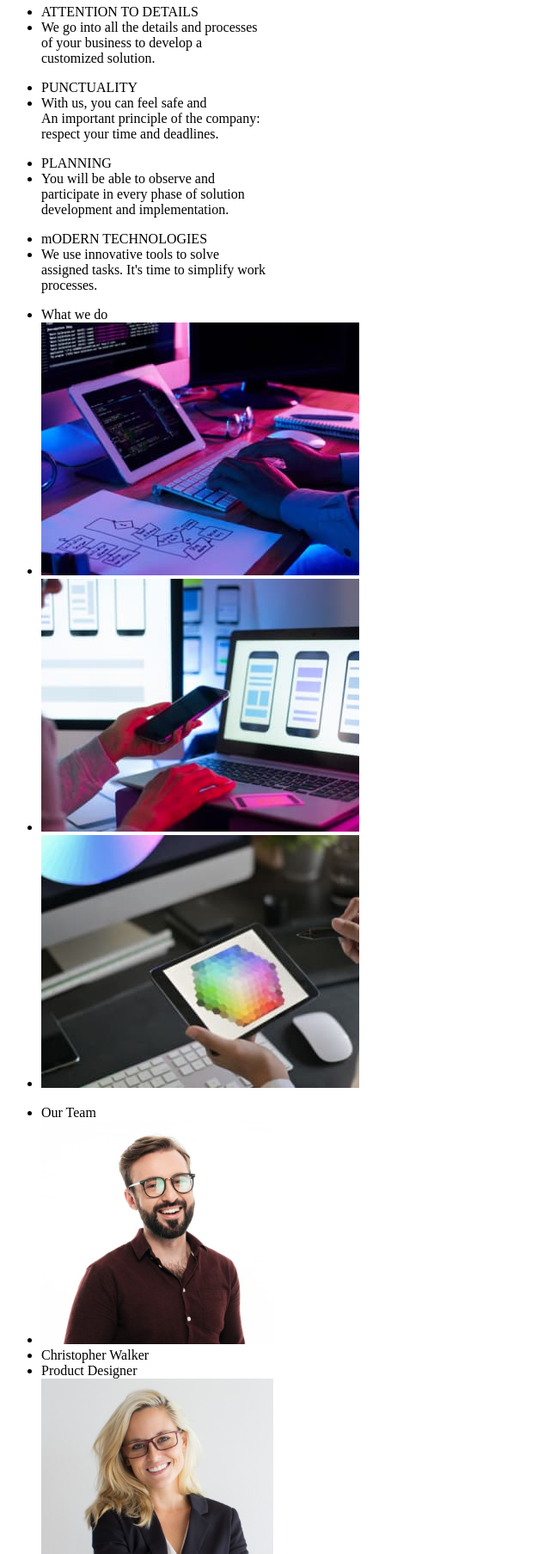
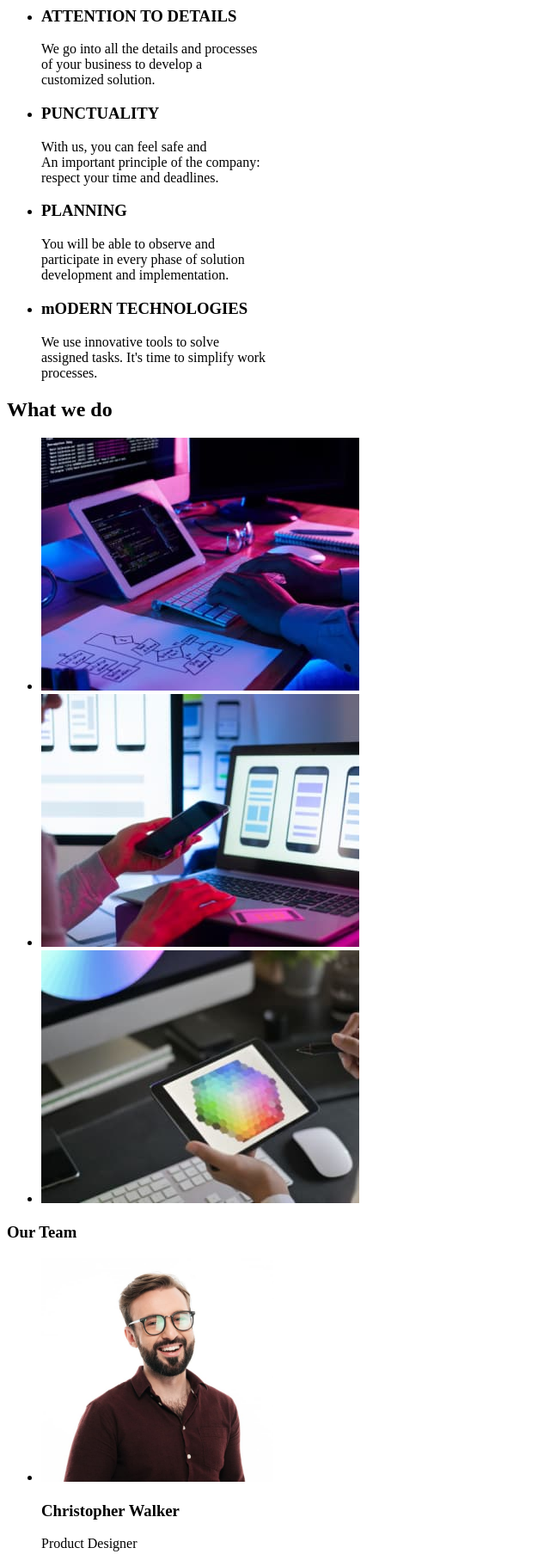
Before and after one commit to Lilianademo/goit-markup-hw-01, a plain HTML site: page index.html in a window 1280 px wide. Shown: the part 260-2067 px from the top of the page at 86% size, without its empty margins (0-640 px from the left). Drawn offline with Linux system fonts and the light colour scheme.

Commit message:
html-homework-1

```diff
--- a/index.html
+++ b/index.html
@@ -26,50 +26,44 @@
       <button>Request our service</button>
     </main>
     <section>
-      <div>
       <ul>
-          <li>ATTENTION TO DETAILS</li>
         <li>
+          <h3>ATTENTION TO DETAILS</h3>
+          <p>
             We go into all the details and processes <br />
             of your business to develop a <br />
             customized solution.
+          </p>
         </li>
-        </ul>
-      </div>
-      <div>
-        <ul>
-          <li>PUNCTUALITY</li>
         <li>
+          <h3>PUNCTUALITY</h3>
+          <p>
             With us, you can feel safe and <br />
             An important principle of the company:<br />
             respect your time and deadlines.
+          </p>
         </li>
-        </ul>
-      </div>
-      <div>
-        <ul>
-          <li>PLANNING</li>
         <li>
+          <h3>PLANNING</h3>
+          <p>
             You will be able to observe and <br />
             participate in every phase of solution <br />
             development and implementation.
+          </p>
         </li>
-        </ul>
-      </div>
-      <div>
-        <ul>
-          <li>mODERN TECHNOLOGIES</li>
         <li>
+          <h3>mODERN TECHNOLOGIES</h3>
+          <p>
             We use innovative tools to solve <br />
             assigned tasks. It's time to simplify work <br />
             processes.
+          </p>
         </li>
       </ul>
-      </div>
     </section>
     <section>
+      <h2>What we do</h2>
       <ul>
-        <li>What we do</li>
         <li>
           <img
             width="370"
@@ -97,8 +91,8 @@
       </ul>
     </section>
     <section>
+      <h3>Our Team</h3>
       <ul>
-        <li>Our Team</li>
         <li>
           <img
             width="270"
@@ -106,9 +100,9 @@
             src="images/img1.1.jpg"
             alt="Christopher Walker foto"
           />
+          <h3>Christopher Walker</h3>
+          <p>Product Designer</p>
         </li>
-        <li>Christopher Walker</li>
-        <li>Product Designer</li>
         <li>
           <img
             width="270"
@@ -116,9 +110,9 @@
             src="images/img1.2.jpg"
             alt="Kylie Evans foto"
           />
+          <h3>Kylie Evans</h3>
+          <p>Frontend Developer</p>
         </li>
-        <li>Kylie Evans</li>
-        <li>Frontend Developer</li>
         <li>
           <img
             width="270"
@@ -126,9 +120,9 @@
             src="images/img1.3.jpg"
             alt="Ryan Harris foto"
           />
+          <h3>Ryan Harris</h3>
+          <p>Marketing</p>
         </li>
-        <li>Ryan Harris</li>
-        <li>Marketing</li>
         <li>
           <img
             width="270"
@@ -136,9 +130,9 @@
             src="images/img1.4.jpg"
             alt="Tyler Moore"
           />
+          <h3>Tyler Moore</h3>
+          <p>UI Designer</p>
         </li>
-        <li>Tyler Moore</li>
-        <li>UI Designer</li>
       </ul>
     </section>
     <footer>
```
Lines whose indentation alone changed are shown as unchanged.
